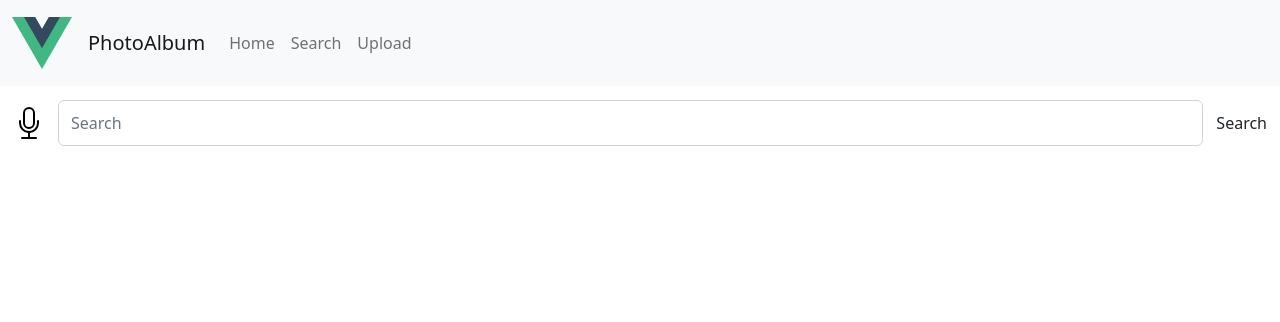
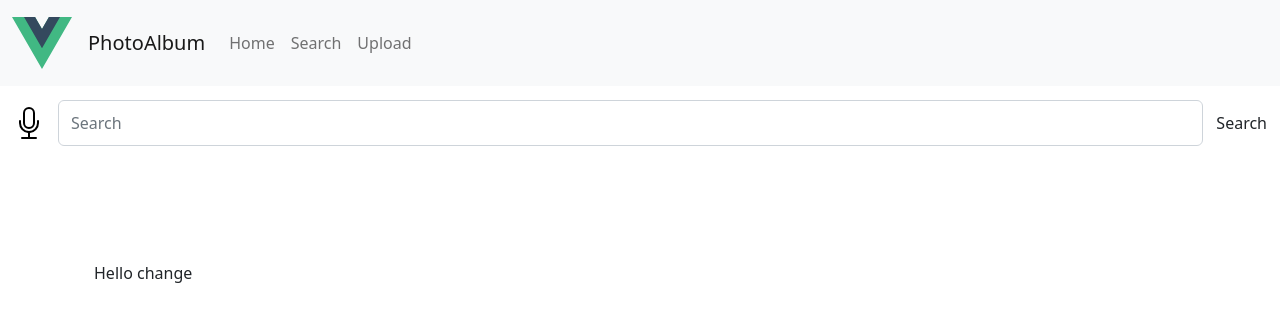
Before and after one commit to tmmunroe/photo-album-frontend, a Vue app: page /#/search in a window 1280 px wide. Shown: the top 322 px of the page. Built offline with nearby package versions, Linux system fonts and the light colour scheme.

Commit message:
trigger pipeline change

```diff
--- a/src/components/SearchAlbum.vue
+++ b/src/components/SearchAlbum.vue
@@ -72,6 +72,10 @@ watch(searching, (newSearchingValue) => {
       <div>
         <p>{{ queryResultMessage }}</p>
       </div>
+
+      <div>
+        <p>Hello change</p>
+      </div>
     </section>
 
     <div class="container-fluid mt-2">
```
